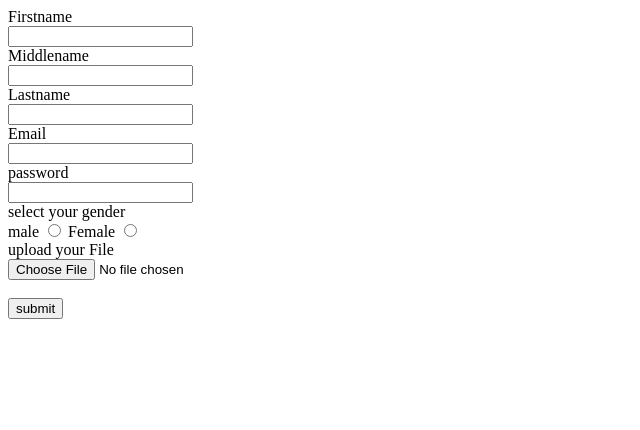
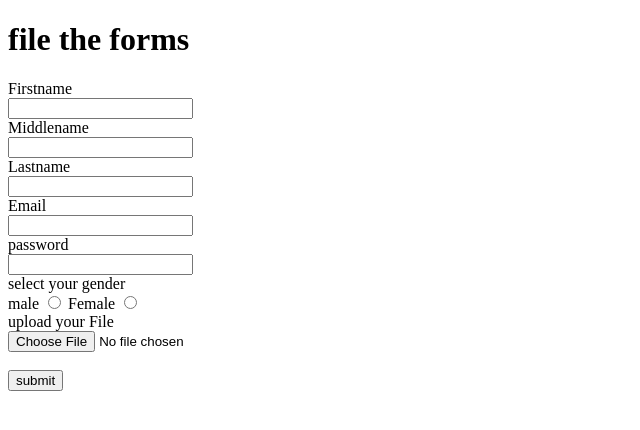
Before and after one commit to Vairavel-1999/forms, a plain HTML site: page index.html in a window 1280 px wide. Shown: the whole page, without its empty margins (0-640 px from the left). Drawn offline with Linux system fonts and the light colour scheme.

Commit message:
new lines1

```diff
--- a/index.html
+++ b/index.html
@@ -8,7 +8,7 @@
 </head>
 <body>
     <form>
-
+        <h1>file the forms</h1>
         <label for="">Firstname </label><br>
         <input type="Firstname" name="" id="Firstname"><br>
         <label for="">Middlename </label><br>
```
